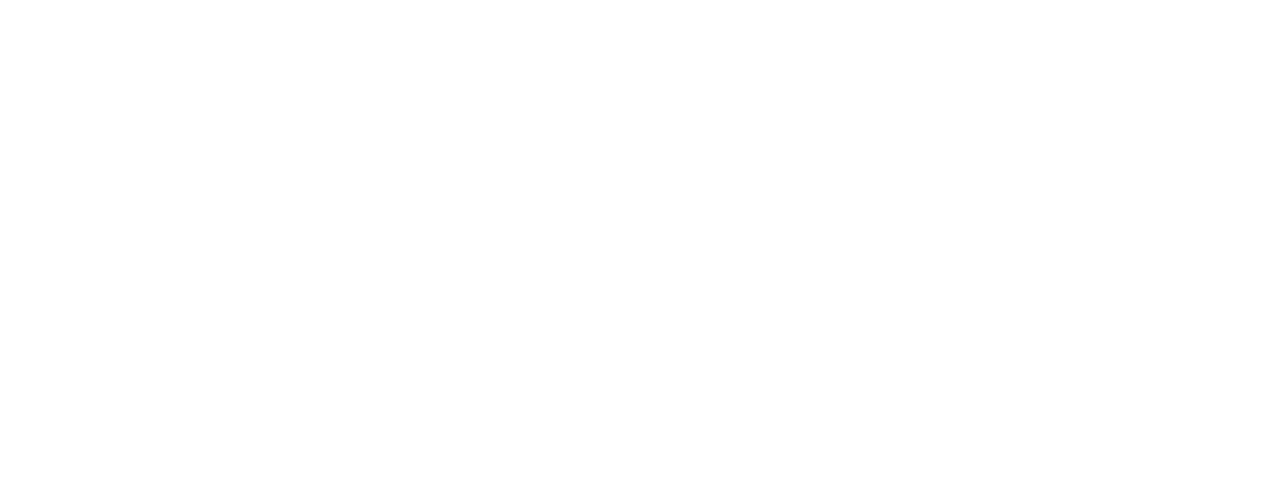
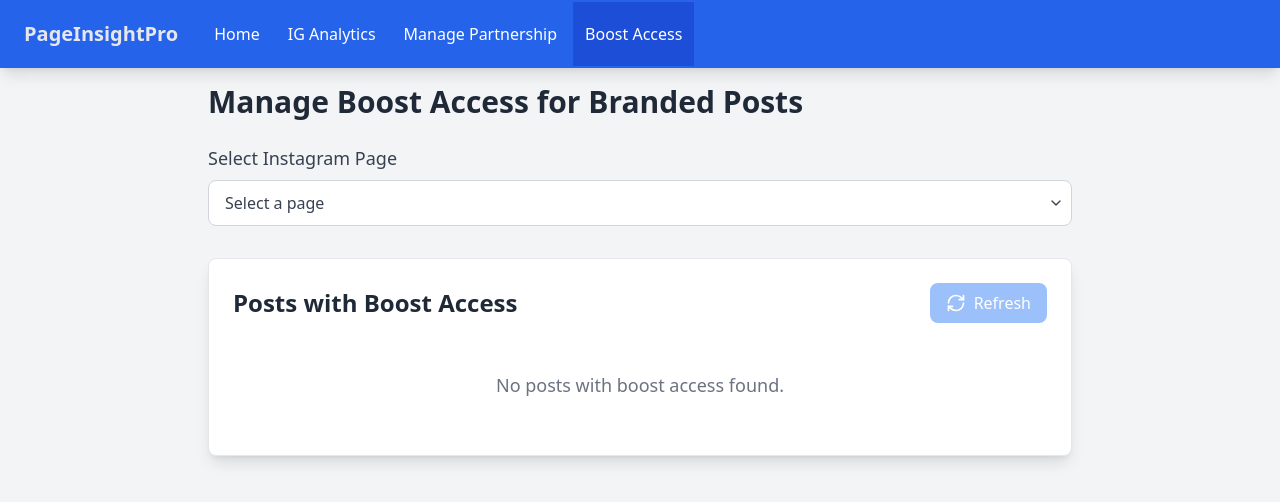
Before and after one commit to hari-bot/pageinsight-pro, a React (Create React App) app: page /boost-acess in a window 1280 px wide. Before the commit this address had no page. Shown: the top 502 px of the page. Built offline with nearby package versions, Linux system fonts and the light colour scheme.

Commit message:
Boost Acess Management Page

```diff
--- a/src/App.js
+++ b/src/App.js
@@ -2,8 +2,9 @@
 import HomePage from "./pages/HomePage";
 import { Route, Routes } from "react-router-dom";
 import PrivacyPolicy from "./components/PrivacyPolicy";
-import IGPagesAnalytics from "./pages/IGPagesAnalytics"; // Import the new page component
+import IGPagesAnalytics from "./pages/IGPagesAnalytics";
 import PartnershipAdPermissionsPage from "./pages/PartnershipAdPermissionsPage";
+import BoostAccessManagementPage from "./pages/BoostAccessManagementPage";
 
 const App = () => {
   const [user, setUser] = useState(JSON.parse(localStorage.getItem("user")));
@@ -218,6 +219,15 @@
           />
         }
       />
+      <Route
+        path="/boost-acess"
+        element={
+          <BoostAccessManagementPage
+            igPages={igPages}
+            setSelectedIGPage={setSelectedIGPage}
+          />
+        }
+      />
     </Routes>
   );
 };
--- a/src/components/Navbar.js
+++ b/src/components/Navbar.js
@@ -41,6 +41,14 @@
               >
                 Manage Partnership
               </Link>
+              <Link
+                to="/boost-acess"
+                className={`py-5 px-3 hover:bg-blue-700 transition duration-300 ${isActive(
+                  "/boost-acess"
+                )}`}
+              >
+                Boost Access
+              </Link>
             </div>
           </div>
         </div>
--- /dev/null
+++ b/src/pages/BoostAccessManagementPage.js
@@ -0,0 +1,169 @@
+import React, { useState, useEffect, useCallback } from "react";
+import { ChevronDown, RefreshCw } from "lucide-react";
+import NavBar from "../components/Navbar";
+
+const BoostAccessManagementPage = ({ igPages, setSelectedIGPage }) => {
+  const [selectedPage, setSelectedPage] = useState(null);
+  const [postsWithBoostAccess, setPostsWithBoostAccess] = useState([]);
+  const [isRefreshing, setIsRefreshing] = useState(false);
+
+  const handlePageChange = (e) => {
+    const selected = igPages.find((page) => page.id === e.target.value);
+    setSelectedPage(selected);
+    setSelectedIGPage(selected);
+  };
+
+  const fetchPostsWithBoostAccess = useCallback(() => {
+    if (!selectedPage) return;
+
+    setIsRefreshing(true);
+    window.FB.api(
+      `/${selectedPage.id}/media?fields=id,media_type,media_url,owner{username},timestamp,permalink,caption,branded_content_partner_promote`,
+      (response) => {
+        if (response && !response.error) {
+          const posts = response.data.filter(
+            (post) =>
+              post.branded_content_partner_promote &&
+              post.branded_content_partner_promote.data.length > 0
+          );
+          setPostsWithBoostAccess(posts);
+          console.log("Posts with boost access:", posts);
+        } else {
+          console.error("Error fetching posts:", response.error);
+        }
+        setIsRefreshing(false);
+      }
+    );
+  }, [selectedPage]);
+
+  const revokeBoostAccess = (postId, partnerId) => {
+    window.FB.api(
+      `/${postId}/branded_content_partner_promote`,
+      "POST",
+      {
+        sponsor_id: partnerId,
+        permission: false,
+      },
+      (response) => {
+        if (response && response.success) {
+          alert("Boost access revoked successfully!");
+          fetchPostsWithBoostAccess();
+        } else {
+          console.error("Error revoking boost access:", response.error);
+        }
+      }
+    );
+  };
+
+  useEffect(() => {
+    if (selectedPage) {
+      fetchPostsWithBoostAccess();
+    }
+  }, [selectedPage, fetchPostsWithBoostAccess]);
+
+  return (
+    <div className="bg-gray-100 min-h-screen">
+      <NavBar />
+      <div className="container mx-auto p-4 max-w-4xl">
+        <h1 className="text-3xl font-bold mb-6 text-gray-800">
+          Manage Boost Access for Branded Posts
+        </h1>
+
+        <div className="mb-8">
+          <label
+            htmlFor="igPage"
+            className="block text-lg font-medium text-gray-700 mb-2"
+          >
+            Select Instagram Page
+          </label>
+          <div className="relative">
+            <select
+              id="igPage"
+              onChange={handlePageChange}
+              className="block appearance-none w-full bg-white border border-gray-300 text-gray-700 py-3 px-4 pr-8 rounded-lg leading-tight focus:outline-none focus:ring-2 focus:ring-blue-500 focus:border-transparent"
+            >
+              <option value="">Select a page</option>
+              {igPages.map((page) => (
+                <option key={page.id} value={page.id}>
+                  {page.username}
+                </option>
+              ))}
+            </select>
+            <div className="pointer-events-none absolute inset-y-0 right-0 flex items-center px-2 text-gray-700">
+              <ChevronDown className="h-4 w-4" />
+            </div>
+          </div>
+        </div>
+
+        <div className="bg-white shadow-lg rounded-lg p-6 border border-gray-200">
+          <div className="flex justify-between items-center mb-4">
+            <h2 className="text-2xl font-semibold text-gray-800">
+              Posts with Boost Access
+            </h2>
+            <button
+              onClick={fetchPostsWithBoostAccess}
+              disabled={isRefreshing || !selectedPage}
+              className="flex items-center bg-blue-500 text-white px-4 py-2 rounded-lg hover:bg-blue-600 transition-colors duration-200 disabled:opacity-50 disabled:cursor-not-allowed"
+            >
+              <RefreshCw
+                className={`h-5 w-5 mr-2 ${isRefreshing ? "animate-spin" : ""}`}
+              />
+              Refresh
+            </button>
+          </div>
+          {postsWithBoostAccess.length > 0 ? (
+            <ul className="divide-y divide-gray-200">
+              {postsWithBoostAccess.map((post) => (
+                <li
+                  key={post.id}
+                  className="py-4 flex items-center justify-between"
+                >
+                  <div className="flex items-start space-x-4">
+                    <img
+                      src={post.media_url}
+                      alt="Post"
+                      className="w-16 h-16 object-cover rounded-lg"
+                    />
+                    <div>
+                      <a
+                        href={post.permalink}
+                        target="_blank"
+                        rel="noopener noreferrer"
+                        className="font-medium text-blue-600 hover:underline"
+                      >
+                        {post.caption || "View Post"}
+                      </a>
+                      <p className="text-sm text-gray-500">
+                        Posted by: {post.owner.username}
+                      </p>
+                      <p className="text-sm text-gray-500">{post.timestamp}</p>
+                    </div>
+                  </div>
+                  <div className="flex space-x-2">
+                    {post.branded_content_partner_promote.data.map(
+                      (partner) => (
+                        <button
+                          key={partner.id}
+                          onClick={() => revokeBoostAccess(post.id, partner.id)}
+                          className="bg-red-500 text-white px-3 py-1 rounded-md hover:bg-red-600 transition-colors duration-200"
+                        >
+                          Revoke Access
+                        </button>
+                      )
+                    )}
+                  </div>
+                </li>
+              ))}
+            </ul>
+          ) : (
+            <p className="text-gray-500 text-center py-8 text-lg">
+              No posts with boost access found.
+            </p>
+          )}
+        </div>
+      </div>
+    </div>
+  );
+};
+
+export default BoostAccessManagementPage;
--- a/src/pages/IGPagesAnalytics.js
+++ b/src/pages/IGPagesAnalytics.js
@@ -118,6 +118,7 @@
               <div className="text-center sm:text-left">
                 <h2 className="text-2xl font-bold text-gray-800">
                   {selectedPage.username}
+                  {selectedPage.id}
                 </h2>
                 <p className="text-gray-600 text-lg">
                   <span className="font-semibold">
```
